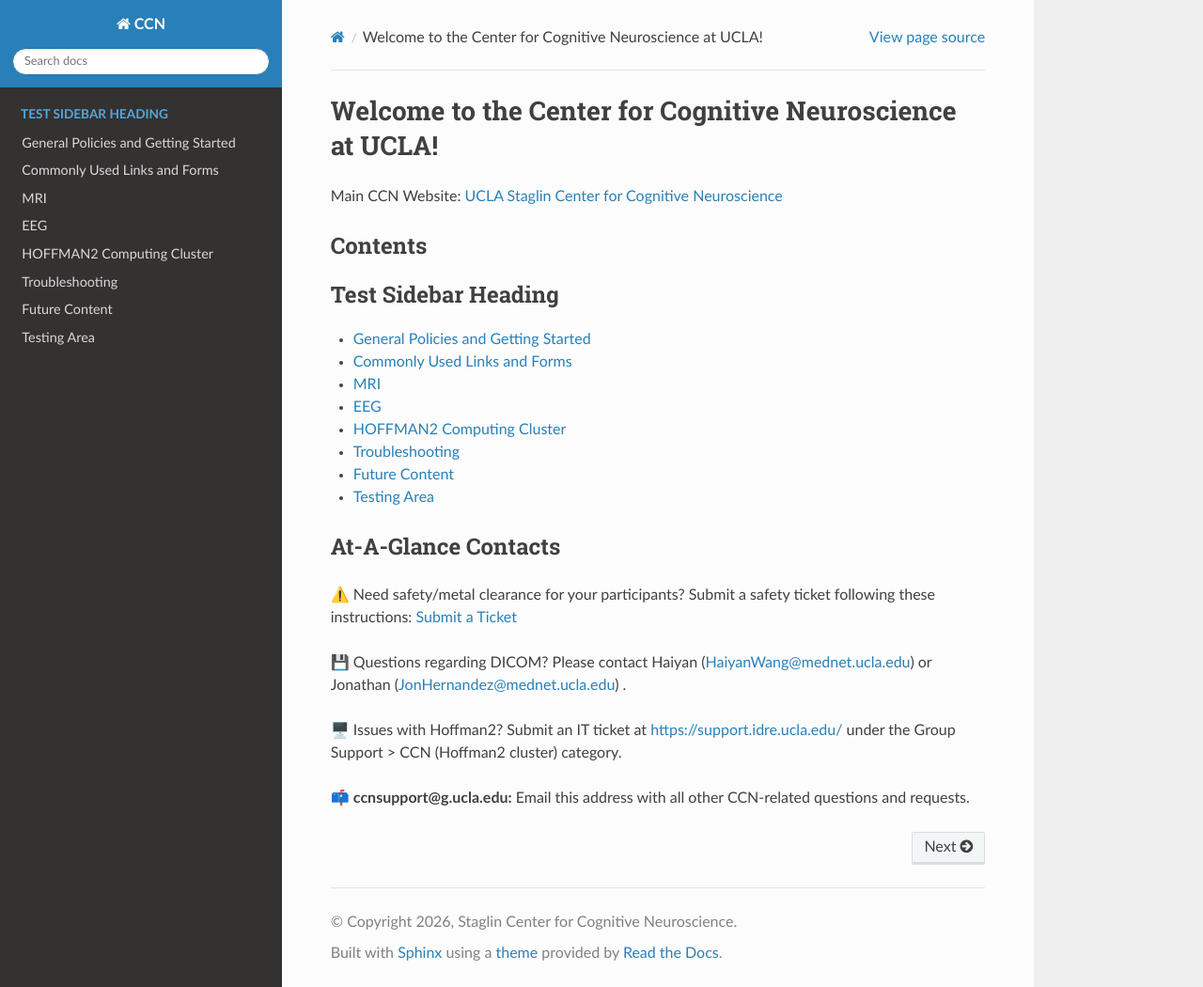
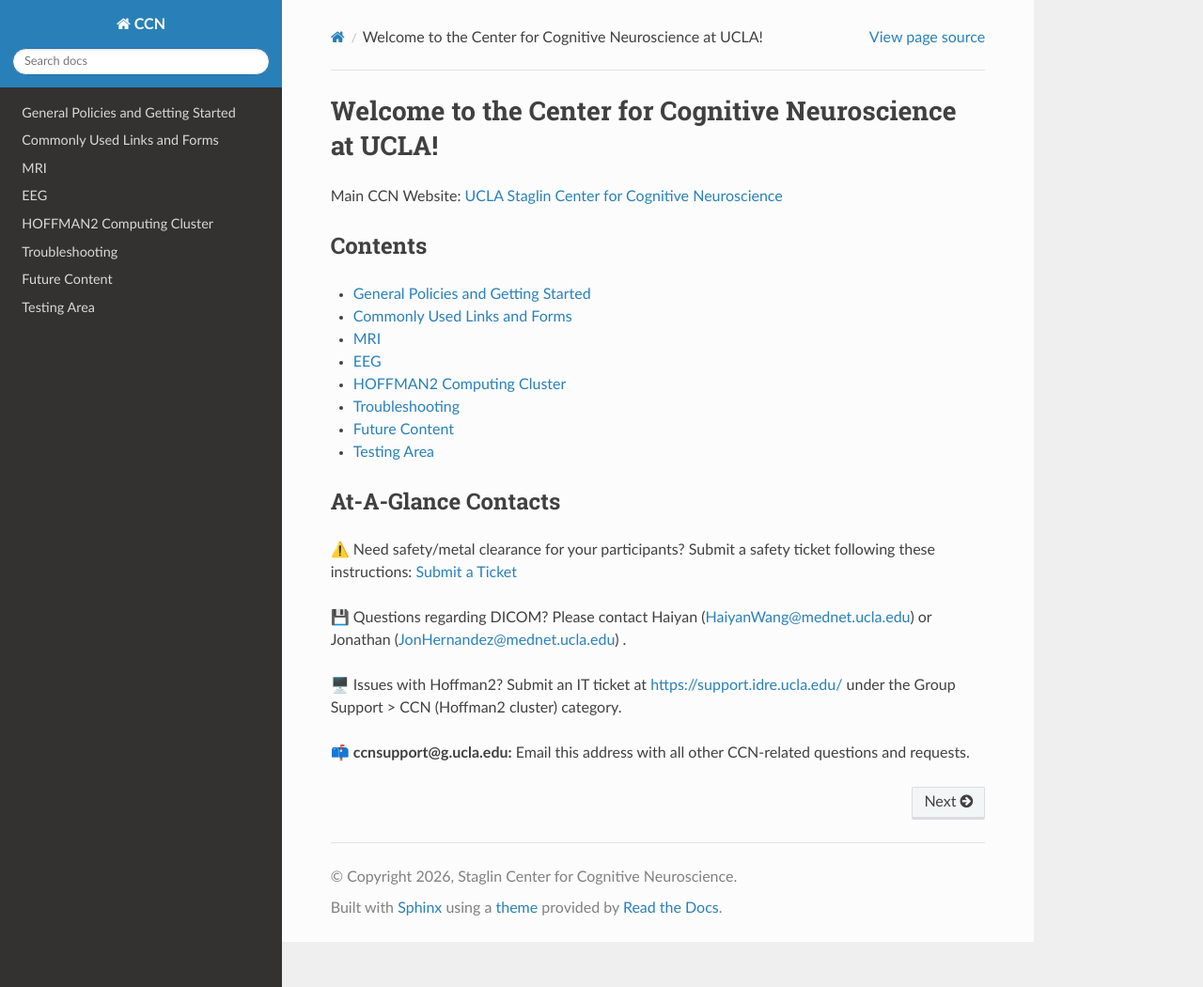
Before and after one commit to CCN-Support/CCN_Wiki, a Sphinx documentation site: the page built from docs/source/index.rst, in a window 1280 px wide and 1050 px high. Shown: the whole window at 94% size. Built offline with Sphinx 7.4.7 and the Read the Docs theme 3.1.0, drawn with Linux system fonts in a browser that asks for light colours.

Commit message:
Update index.rst

```diff
--- a/docs/source/index.rst
+++ b/docs/source/index.rst
@@ -8,7 +8,6 @@ Contents
 
 .. toctree::
    :maxdepth: 1
-   :caption: Test Sidebar Heading
 
    generalpolicies
    links-and-forms
```
